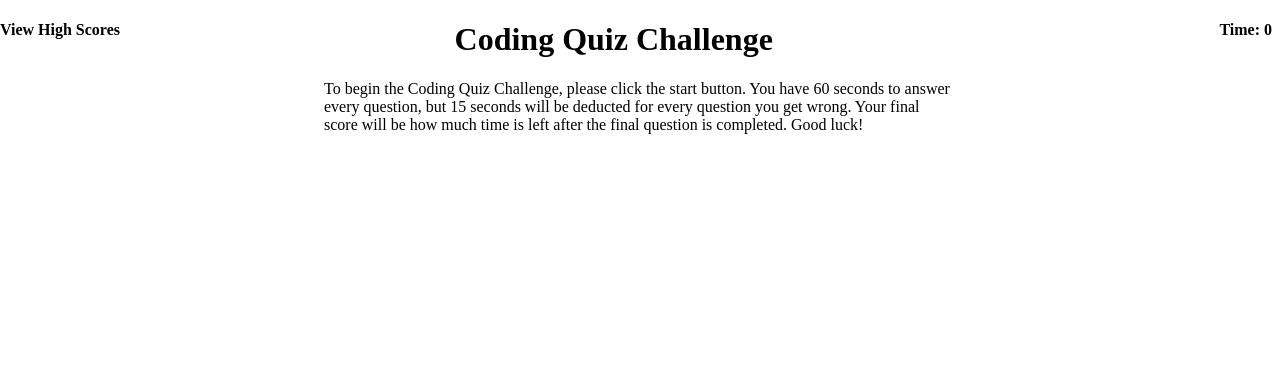
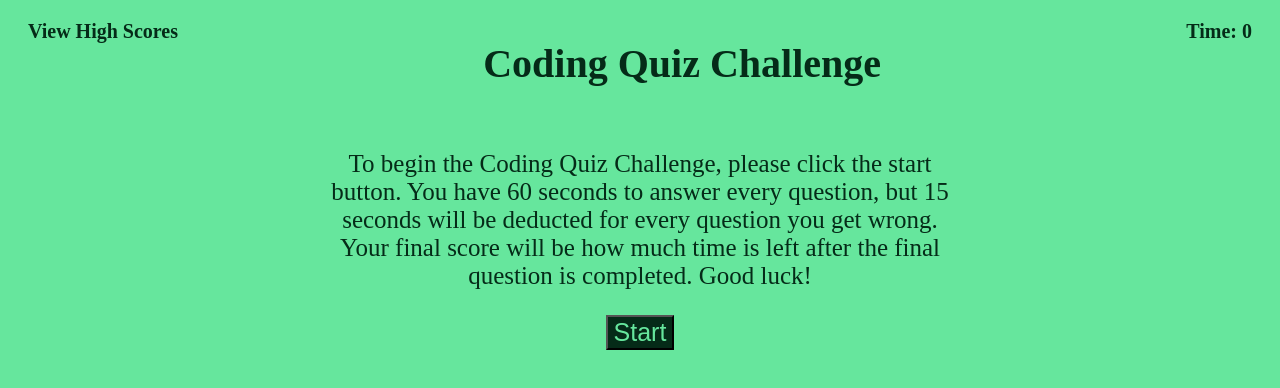
Before and after one commit to HotBarbeque/C4-Quiz-KC, a plain HTML site: page index.html in a window 1280 px wide. Drawn offline with Linux system fonts and the light colour scheme.

Commit message:
Starting on JavaScript

```diff
--- a/Assets/script.js
+++ b/Assets/script.js
@@ -0,0 +1,10 @@
+var startButton = document.getElementById('start')
+var paragraph = document.getElementById('intro')
+
+//starting the quiz
+startButton.addEventListener('click', function quizStart() {
+    startButton.style.visibility = 'hidden';
+    paragraph.style.visibility = 'hidden';
+});
+
+//timer
--- a/Assets/style.css
+++ b/Assets/style.css
@@ -1,15 +1,58 @@
+:root {
+    --light: #66e69d;
+    --dark: #052b18;
+}
+
+html {
+    background-color: var(--light)
+}
+
 .high-score {
-    position: absolute;
-    left: 0px;
+    float: left;
+    margin-left: 20px;
+    color: var(--dark);
+    font-size: 20px;
+    margin-top: -20px;
 }
 
 .time-left {
     float: right;
+    margin-right: 20px;
+    color: var(--dark);
+    font-size: 20px;
+    margin-top: -20px;
 }
 
 .intro {
     display: flex;
     justify-content: center;
+    text-align: center;
+    margin-top: 5%;
     margin-left: 25%;
     margin-right: 25%;
+    color: var(--dark);
+    font-size: 25px;
 }
+
+h1 {
+    display: flex;
+    justify-content: center;
+    color: var(--dark);
+    font-size: 40px;
+    margin-top: 40px;
+}
+
+.start-button {
+    text-align: center;
+}
+
+.button-start {
+    background-color: var(--dark);
+    color: var(--light);
+    font-size: 25px;
+}
+
+.button-start:hover {
+    background-color: var(--light);
+    color: var(--dark);
+}
--- a/index.html
+++ b/index.html
@@ -12,18 +12,18 @@
     <header>
         <b class="high-score">View High Scores</b>
         <b class="time-left">Time: 0</b>
-        <h1 style="text-align:center">Coding Quiz Challenge</h1>
+        <h1>Coding Quiz Challenge</h1>
     </header>
 <div>
-    <p class="intro">To begin the Coding Quiz Challenge, please click the start button. You have 60 seconds to answer every question,
+    <p class="intro" id="intro">To begin the Coding Quiz Challenge, please click the start button. You have 60 seconds to answer every question,
         but 15 seconds will be deducted for every question you get wrong. Your final score will be how much time is left
         after the final question is completed. Good luck!
     </p>
 </div>
-<div>
-
+<div class="start-button">
+    <button type="button" class="button-start" id="start">Start</button>
 </div>
-    <script src="script.js"></script>
+<script src="./Assets/script.js"></script>
 
 </body>
 </html>
```
